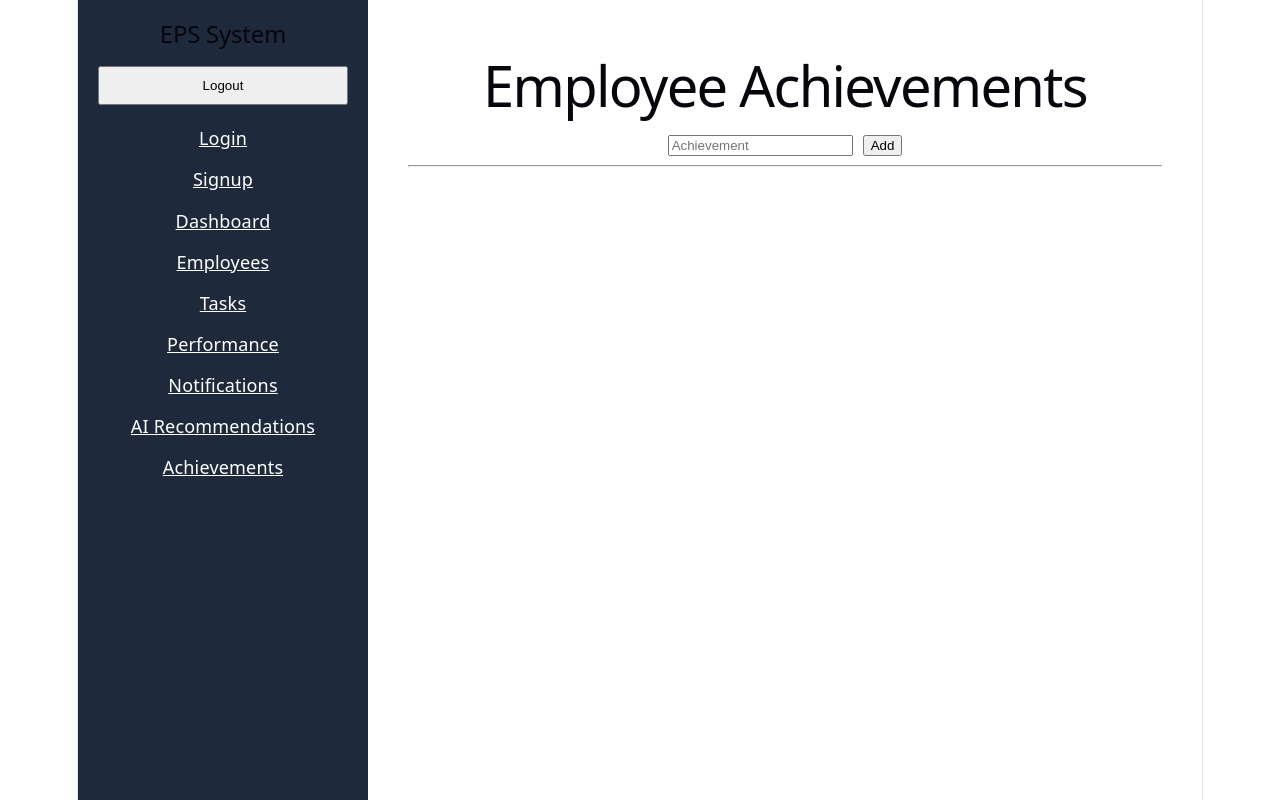
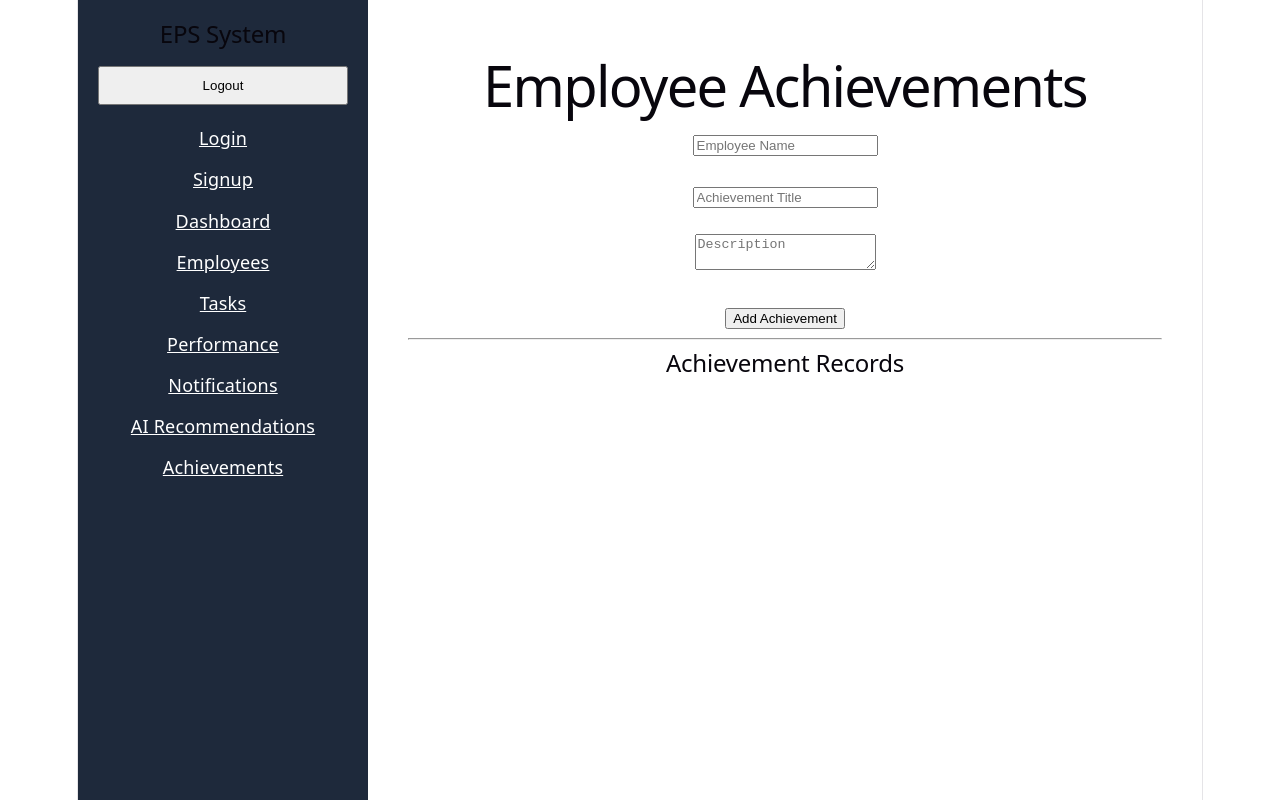
Before and after one commit to gupreetsingh6969/employee-performance-system, a React app in the folder frontend/: page /achievements in a window 1280 px wide. Built offline with nearby package versions, Linux system fonts and the light colour scheme; the HTML template or start-up script is replaced by a standard one.

Commit message:
Enhanced achievement module

```diff
--- a/frontend/src/pages/Achievements.jsx
+++ b/frontend/src/pages/Achievements.jsx
@@ -1,116 +1,170 @@
-import { useEffect, useState } from "react";
+import { useState } from "react";
 
-function Achievements() {
+function Achievements(){
 
-const [achievements,setAchievements]=useState([]);
-const [title,setTitle]=useState("");
+const [achievementInfo,setAchievementInfo] = useState({
 
-useEffect(()=>{
+employee:"",
+title:"",
+description:""
 
-const storedAchievements =
-JSON.parse(
-localStorage.getItem("achievements")
-) || [];
+});
 
-setAchievements(storedAchievements);
+const [achievementList,setAchievementList] = useState([]);
 
-},[]);
 
 const addAchievement=()=>{
 
-if(!title.trim()) return;
+if(
+!achievementInfo.employee ||
+!achievementInfo.title
+){
+
+alert("Required fields missing");
+
+return;
+
+}
 
 const newAchievement={
 
 id:Date.now(),
-title:title.trim()
+
+employee:achievementInfo.employee,
+
+title:achievementInfo.title,
+
+description:achievementInfo.description
 
 };
 
-const updatedAchievements=[
+setAchievementList([
 
-...achievements,
+...achievementList,
 newAchievement
 
-];
+]);
 
-setAchievements(updatedAchievements);
+setAchievementInfo({
 
-localStorage.setItem(
-"achievements",
-JSON.stringify(updatedAchievements)
-);
+employee:"",
+title:"",
+description:""
 
-setTitle("");
+});
 
 };
 
+
+
 const deleteAchievement=(id)=>{
 
-const updatedAchievements=
-achievements.filter(
-(item)=>
-item.id!==id
+const updated=
+
+achievementList.filter(
+
+(item)=>item.id!==id
+
 );
 
-setAchievements(updatedAchievements);
-
-localStorage.setItem(
-"achievements",
-JSON.stringify(updatedAchievements)
-);
+setAchievementList(updated);
 
 };
+
+
 
 return(
 
 <div style={{padding:"20px"}}>
 
-<h1>Employee Achievements</h1>
+<h1>
+Employee Achievements
+</h1>
 
 <input
 type="text"
-placeholder="Achievement"
-value={title}
+placeholder="Employee Name"
+value={achievementInfo.employee}
 onChange={(e)=>
-setTitle(e.target.value)
+setAchievementInfo({
+
+...achievementInfo,
+employee:e.target.value
+
+})
 }
 />
 
+<br/><br/>
+
+<input
+type="text"
+placeholder="Achievement Title"
+value={achievementInfo.title}
+onChange={(e)=>
+setAchievementInfo({
+
+...achievementInfo,
+title:e.target.value
+
+})
+}
+/>
+
+<br/><br/>
+
+<textarea
+placeholder="Description"
+value={achievementInfo.description}
+onChange={(e)=>
+setAchievementInfo({
+
+...achievementInfo,
+description:e.target.value
+
+})
+}
+/>
+
+<br/><br/>
+
 <button
 onClick={addAchievement}
-style={{marginLeft:"10px"}}
 >
 
-Add
+Add Achievement
 
 </button>
 
 <hr/>
 
+<h2>
+Achievement Records
+</h2>
+
 {
 
-achievements.map((item)=>(
+achievementList.map((item)=>(
 
 <div
 key={item.id}
 style={{
-border:"1px solid lightgray",
-padding:"10px",
-margin:"10px",
-borderRadius:"8px"
+border:"1px solid gray",
+padding:"15px",
+marginBottom:"10px"
 }}
 >
 
-🏆 {item.title}
+<h3>{item.title}</h3>
+
+<p>Employee: {item.employee}</p>
+
+<p>{item.description}</p>
 
 <button
 onClick={()=>
 deleteAchievement(item.id)
 }
-style={{
-marginLeft:"20px"
-}}
 >
 
 Delete
```
